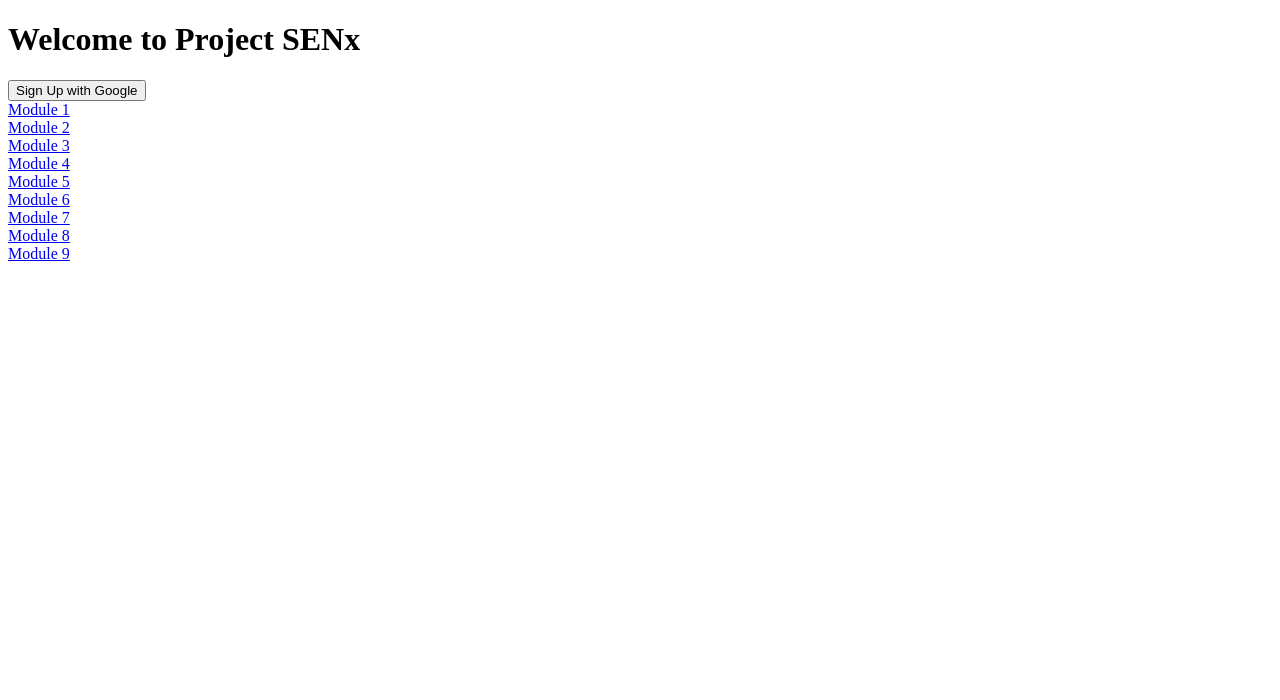
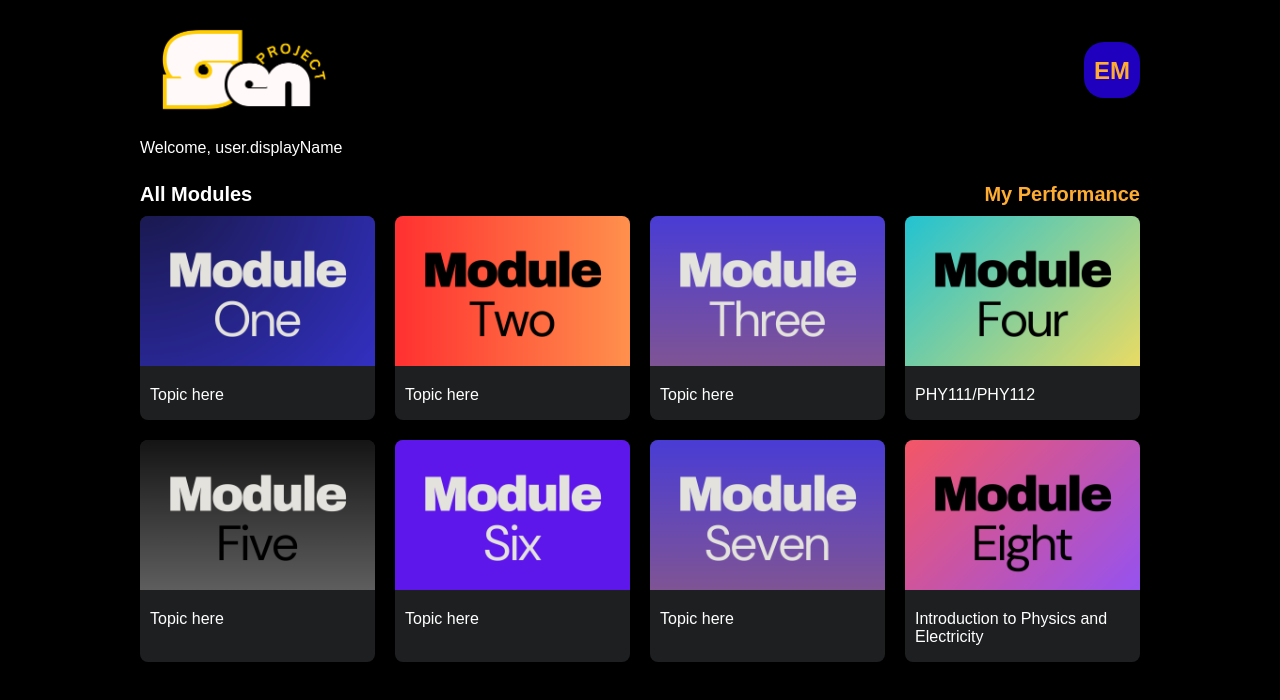
Before and after one commit to mikelneonedwin/sen211, a plain HTML site: page index.html in a window 1280 px wide. Drawn offline with Linux system fonts and the light colour scheme; no server answers.

Commit message:
Refactor index.html structure and add style.css for Module 4 layout and design

```diff
--- a/index.html
+++ b/index.html
@@ -4,27 +4,78 @@
 <head>
     <meta charset="UTF-8">
     <meta name="viewport" content="width=device-width, initial-scale=1.0">
-    <title>Project SENx</title>
-    <!-- Include Firebase SDK -->
-    <script type="module" src="https://www.gstatic.com/firebasejs/9.6.1/firebase-app.js"></script>
-    <script type="module" src="https://www.gstatic.com/firebasejs/9.6.1/firebase-auth.js"></script>
-    <script type="module" src="index.js" defer></script>
+    <link rel="stylesheet" href="style.css">
+    <script src="./index.js" type="module" defer></script>
+    <title>Module 4</title>
 </head>
 
 <body>
-    <h1>Welcome to Project SENx</h1>
-    <button id="googleSignUpButton">Sign Up with Google</button>
-    <!-- Links to g1/index.html to g8/index.html with names as Module 1 to Module 8 -->
-    <br>
-    <a href="g1/index.html">Module 1</a><br>
-    <a href="g2/index.html">Module 2</a><br>
-    <a href="g3/index.html">Module 3</a><br>
-    <a href="g4/index.html">Module 4</a><br>
-    <a href="g5/index.html">Module 5</a><br>
-    <a href="g6/index.html">Module 6</a><br>
-    <a href="g7/index.html">Module 7</a><br>
-    <a href="g8/index.html">Module 8</a><br>
-    <a href="g9/index.html">Module 9</a><br>
+    <div class="main">
+        <div class="header-section">
+            <img src="./res/logo.png" class="g4-logo" />
+            <div class="user-slug">
+                EM
+            </div>
+        </div>
+        <p>Welcome, user.displayName </p>
+        <div class="inside">
+            <div class="inside-header">
+                <span>All Modules</span>
+                <a class="link-part end" href="./g9/index.html">My Performance</a>
+            </div>
+            <div class="inside-grid">
+                <div class="grid-item" onclick="location.href='./g1/index.html'">
+                    <img src="./res/1.png" alt="Book Image" class="book-img">
+                    <div class="book-info">
+                        <p>Topic here</p>
+                    </div>
+                </div>
+                <div class="grid-item" onclick="location.href='./g2/index.html'">
+                    <img src="./res/2.png" alt="Book Image" class="book-img">
+                    <div class="book-info">
+                        <p>Topic here</p>
+                    </div>
+                </div>
+                <div class="grid-item" onclick="location.href='./g3/index.html'">
+                    <img src="./res/3.png" alt="Book Image" class="book-img">
+                    <div class="book-info">
+                        <p>Topic here</p>
+                    </div>
+                </div>
+                <div class="grid-item" onclick="location.href='./g4/index.html'">
+                    <img src="./res/4.png" alt="Book Image" class="book-img">
+                    <div class="book-info">
+                        <p>PHY111/PHY112</p>
+                    </div>
+                </div>
+
+                <div class="grid-item">
+                    <img src="./res/5.png" alt="Book Image" class="book-img">
+                    <div class="book-info">
+                        <p>Topic here</p>
+                    </div>
+                </div>
+                <div class="grid-item">
+                    <img src="./res/6.png" alt="Book Image" class="book-img">
+                    <div class="book-info">
+                        <p>Topic here</p>
+                    </div>
+                </div>
+                <div class="grid-item">
+                    <img src="./res/7.png" alt="Book Image" class="book-img">
+                    <div class="book-info">
+                        <p>Topic here</p>
+                    </div>
+                </div>
+                <div class="grid-item">
+                    <img src="./res/8.png" alt="Book Image" class="book-img">
+                    <div class="book-info">
+                        <p>Introduction to Physics and Electricity</p>
+                    </div>
+                </div>
+            </div>
+        </div>
+    </div>
 </body>
 
 </html>
--- /dev/null
+++ b/style.css
@@ -0,0 +1,130 @@
+* {
+    font-family: Arial, Helvetica, sans-serif;
+    color: white;
+    user-select: none
+}
+
+body {
+    background-color: black;
+}
+
+.main {
+    margin: auto;
+    max-width: 1000px;
+    padding: 10px;
+}
+
+.header-section {
+    margin-top: 0px;
+    display: grid;
+    grid-template-columns: 1fr 80px;
+    align-items: center;
+}
+
+.g4-logo {
+    max-width: 200px;
+}
+
+.user-slug {
+    font-weight: bold;
+    font-size: 24px;
+    background-color: #1e00beff;
+    color: rgb(255, 173, 50);
+    width: fit-content;
+    height: 36px;
+    justify-self: end;
+    padding: 10px;
+    padding-top: 15px;
+    padding-bottom: 5px;
+    border-radius: 20px;
+}
+
+.inside {
+    display: flex;
+    flex-direction: column;
+}
+
+.inside-header {
+    font-size: 20px;
+    margin-top: 10px;
+    max-width: 100%;
+    margin-bottom: 10px;
+    font-weight: bold;
+    display: grid;
+    grid-template-columns: 1fr 1fr;
+    align-items: space-between;
+}
+
+.inside-grid {
+    display: grid;
+    grid-template-columns: 1fr 1fr 1fr 1fr;
+    max-width: 100%;
+    gap: 20px;
+}
+
+.grid-item {
+    width: 100%;
+    background-color: #1d1f21;
+    border-radius: 8px;
+    overflow: hidden;
+    cursor: pointer;
+    transition: all 0.3s;
+}
+
+.grid-item:hover {
+    background-color: #2e3133;
+}
+
+.grid-item:active {
+    background-color: rgb(255, 173, 50);
+}
+
+.book-img {
+    width: 100%;
+    display: inline;
+    height: 150px;
+    object-fit: cover;
+}
+
+.book-info {
+    padding-inline: 10px;
+}
+
+
+a {
+    text-decoration: none;
+    color: rgb(255, 173, 50);
+    cursor: pointer;
+}
+
+a:hover {
+    color: rgb(255, 153, 0);
+}
+
+a.end {
+    text-align: right;
+}
+
+@media (min-width: 992px) {
+    .grid-item:hover {
+        transform: scale(1.08);
+    }
+}
+
+@media (max-width: 992px) {
+    .inside-grid {
+        grid-template-columns: 1fr 1fr 1fr;
+    }
+}
+
+@media (max-width: 650px) {
+    .inside-grid {
+        grid-template-columns: 1fr 1fr;
+    }
+}
+
+@media (max-width: 390px) {
+    .inside-grid {
+        grid-template-columns: 1fr;
+    }
+}
```
Also changed, not shown: res/1.png (added), res/2.png (added), res/3.png (added), res/4.png (added), res/5.png (added), res/6.png (added), res/7.png (added), res/8.png (added), res/logo.png (added).
